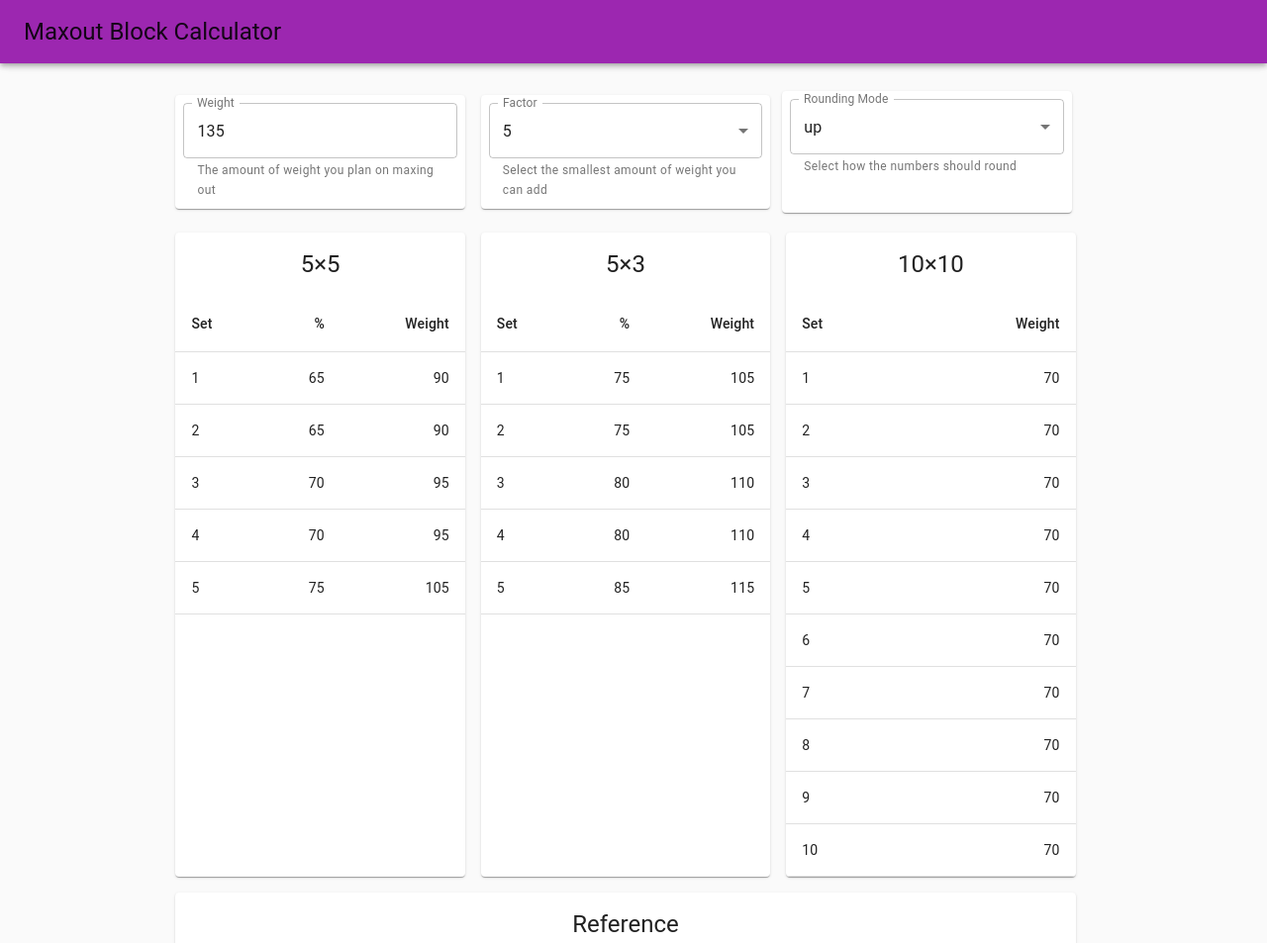
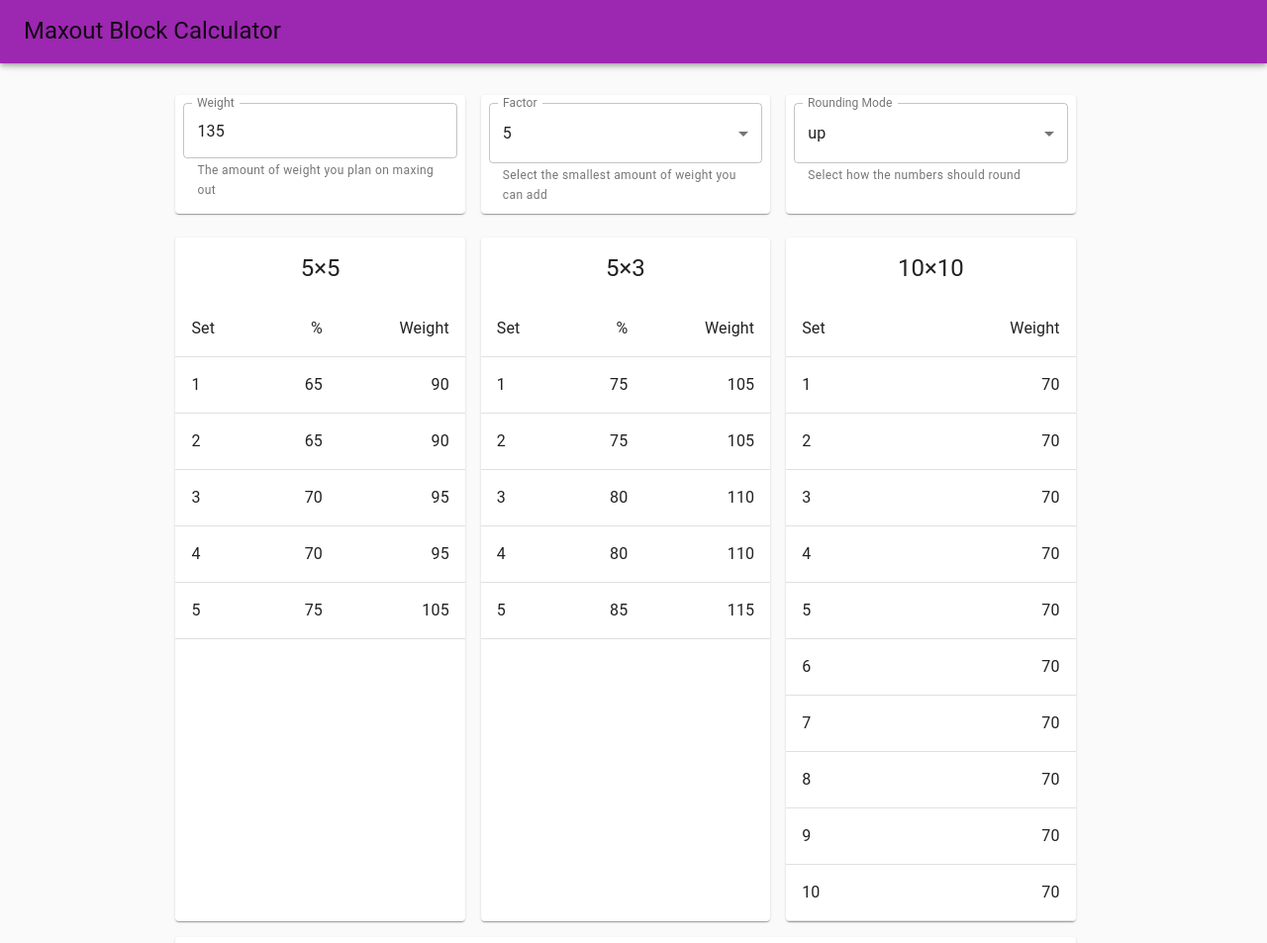
Before and after one commit to zack37/maxout-block-calculator, a Gatsby site: page / in a window 1280 px wide. Shown: the top 953 px of the page at 99% size. Built offline with nearby package versions, Linux system fonts and the light colour scheme; Gatsby itself is replaced by a stand-in of ours.

Commit message:
chore: minor cleanup
- Update the gatsby-config to be more accurate
- Update theme to be more complete
- Update result tables to use Typography and line up better

```diff
--- a/gatsby-config.js
+++ b/gatsby-config.js
@@ -4,8 +4,8 @@ module.exports = {
   pathPrefix: '/maxout-block-calculator',
   siteMetadata: {
     title: `Maxout Block Calculator`,
-    description: `Kick off your next, great Gatsby project with this default starter. This barebones starter ships with the main Gatsby configuration files you might need.`,
-    author: `@gatsbyjs`
+    description: `A calculator designed to give insight into how much weight you should be lifting in preparation for maxing out`,
+    author: `@zack37`,
   },
   plugins: [
     `gatsby-plugin-react-helmet`,
@@ -13,8 +13,8 @@ module.exports = {
       resolve: `gatsby-source-filesystem`,
       options: {
         name: `images`,
-        path: `${__dirname}/src/images`
-      }
+        path: `${__dirname}/src/images`,
+      },
     },
     `gatsby-transformer-sharp`,
     `gatsby-plugin-sharp`,
@@ -27,11 +27,11 @@ module.exports = {
         background_color: `#663399`,
         theme_color: `#663399`,
         display: `minimal-ui`,
-        icon: `src/images/favicon.png` // This path is relative to the root of the site.
-      }
-    }
+        icon: `src/images/favicon.png`, // This path is relative to the root of the site.
+      },
+    },
     // this (optional) plugin enables Progressive Web App + Offline functionality
     // To learn more, visit: https://gatsby.dev/offline
-    // `gatsby-plugin-offline`,
-  ]
+    `gatsby-plugin-offline`,
+  ],
 }
--- a/src/App.js
+++ b/src/App.js
@@ -12,7 +12,7 @@ const App = ({children}) => {
 }
 
 App.propTypes = {
-  children: PropTypes.any
+  children: PropTypes.any,
 }
 
 export default App
--- a/src/components/calculator/Calculator.js
+++ b/src/components/calculator/Calculator.js
@@ -4,6 +4,7 @@ import Grid from '@material-ui/core/Grid'
 import Paper from '@material-ui/core/Paper'
 import TextField from '@material-ui/core/TextField'
 import MenuItem from '@material-ui/core/MenuItem'
+import Typography from '@material-ui/core/Typography'
 
 import Results from './Results'
 
@@ -11,12 +12,12 @@ const factors = [2.5, 5]
 const ROUNDING_MODES = {
   UP: 'up',
   DOWN: 'down',
-  NEAREST: 'nearest'
+  NEAREST: 'nearest',
 }
 const roundingModeFnMap = {
   [ROUNDING_MODES.UP]: Math.ceil,
   [ROUNDING_MODES.DOWN]: Math.floor,
-  [ROUNDING_MODES.NEAREST]: Math.round
+  [ROUNDING_MODES.NEAREST]: Math.round,
 }
 // uses 5/100 rather than 0.05 because js rounding issues
 const percentSteps = Array.from({length: 20}, (_, i) => ((i + 1) * 5) / 100)
@@ -29,18 +30,18 @@ const roundTo = (multiple, roundingMode = 'up') => (x) =>
 const useStyles = makeStyles((theme) => ({
   root: {
     flexGrow: 1,
-    flexDirection: 'column'
+    flexDirection: 'column',
   },
   paper: {
     display: 'flex',
     flex: 1,
-    padding: theme.spacing(1)
+    padding: theme.spacing(1),
   },
   tableHeader: {
     display: 'flex',
     flex: 1,
-    justifyContent: 'center'
-  }
+    justifyContent: 'center',
+  },
 }))
 
 export default () => {
@@ -51,7 +52,13 @@ export default () => {
   const round = roundTo(factor, roundingMode)
 
   const handleWeightChange = ({target: {value}}) => {
-    setWeight(value && Number(value))
+    if (value === '') {
+      return setWeight(value)
+    }
+
+    const parsedValue = Number.parseInt(value || 0, 10)
+    const clampedValue = Math.max(0, Math.min(parsedValue, 1200))
+    setWeight(clampedValue)
   }
 
   return (
@@ -65,8 +72,6 @@ export default () => {
               label="Weight"
               type="number"
               value={weight}
-              min={0}
-              max={1200}
               variant="outlined"
               helperText="The amount of weight you plan on maxing out"
               onChange={handleWeightChange}
@@ -87,13 +92,13 @@ export default () => {
             >
               {factors.map((x) => (
                 <MenuItem key={x} value={x}>
-                  {x}
+                  <Typography>{x}</Typography>
                 </MenuItem>
               ))}
             </TextField>
           </Paper>
         </Grid>
-        <Grid item container spacing={1} xs={12} md={4}>
+        <Grid item container xs={12} md={4}>
           <Paper className={classes.paper}>
             <TextField
               fullWidth
@@ -107,7 +112,7 @@ export default () => {
             >
               {Object.keys(roundingModeFnMap).map((x) => (
                 <MenuItem key={x} value={x}>
-                  {x}
+                  <Typography>{x}</Typography>
                 </MenuItem>
               ))}
             </TextField>
@@ -122,7 +127,7 @@ export default () => {
             values={fiveByFiveSteps.map((x, i) => [
               i + 1,
               round(x * 100),
-              round(weight * x)
+              round(weight * x),
             ])}
           />
         </Grid>
@@ -133,7 +138,7 @@ export default () => {
             values={fiveByThreeSteps.map((x, i) => [
               i + 1,
               round(x * 100),
-              round(weight * x)
+              round(weight * x),
             ])}
           />
         </Grid>
@@ -150,7 +155,7 @@ export default () => {
             headerLabels={['%', 'Weight']}
             values={percentSteps.map((x) => [
               `${round(x * 100)}%`,
-              round(weight * x)
+              round(weight * x),
             ])}
           />
         </Grid>
--- a/src/components/calculator/Results.js
+++ b/src/components/calculator/Results.js
@@ -15,16 +15,14 @@ const useStyles = makeStyles(() => ({
   tableHeader: {
     display: 'flex',
     flex: 1,
-    justifyContent: 'center'
-  }
+    justifyContent: 'center',
+  },
 }))
-
-const lastItem = (array) => array[array.length - 1]
 
 const createRow = (row) =>
   row.map((cell, i) => (
-    <TableCell key={cell} align={i === 0 ? 'left' : 'right'}>
-      {cell}
+    <TableCell key={`${cell}-${i}`} align={i === 0 ? 'left' : 'right'}>
+      <Typography>{cell}</Typography>
     </TableCell>
   ))
 
@@ -47,16 +45,21 @@ const Results = ({title, headerLabels, values}) => {
           <TableRow>
             {headerLabels.map((label, i) => (
               <TableCell key={label} align={i === 0 ? 'left' : 'right'}>
-                {label}
+                <Typography>{label}</Typography>
               </TableCell>
             ))}
           </TableRow>
         </TableHead>
         <TableBody>
-          {values.map((row, i) => (
-            // eslint-disable-next-line react/no-array-index-key
-            <TableRow key={`table-row-${i}`}>{createRow(row)}</TableRow>
-          ))}
+          {values.map(
+            (row, i) => (
+              console.log(row),
+              (
+                // eslint-disable-next-line react/no-array-index-key
+                <TableRow key={`table-row-${i}`}>{createRow(row)}</TableRow>
+              )
+            ),
+          )}
         </TableBody>
       </Table>
     </TableContainer>
@@ -66,7 +69,7 @@ const Results = ({title, headerLabels, values}) => {
 Results.propTypes = {
   title: PropTypes.string.isRequired,
   headerLabels: PropTypes.arrayOf(PropTypes.string).isRequired,
-  values: PropTypes.arrayOf(PropTypes.array)
+  values: PropTypes.arrayOf(PropTypes.array),
 }
 
 export default Results
--- a/src/components/header.js
+++ b/src/components/header.js
@@ -9,18 +9,18 @@ import Link from '@material-ui/core/Link'
 const useStyles = makeStyles((theme) => ({
   appBar: {
     zIndex: theme.zIndex.drawer + 1,
-    color: theme.palette.primary
+    color: theme.palette.primary,
   },
   brand: {
     textDecoration: 'none',
-    flexGrow: 1
-    // color: theme.palette.text.primary,
+    flexGrow: 1,
+    color: theme.palette.text.primary,
   },
   title: {
     flexGrow: 1,
     display: 'flex',
-    justifyContent: 'flex-end'
-  }
+    justifyContent: 'flex-end',
+  },
 }))
 
 const Header = ({siteTitle}) => {
@@ -44,11 +44,11 @@ const Header = ({siteTitle}) => {
 }
 
 Header.propTypes = {
-  siteTitle: PropTypes.string
+  siteTitle: PropTypes.string,
 }
 
 Header.defaultProps = {
-  siteTitle: ``
+  siteTitle: ``,
 }
 
 export default Header
--- a/src/components/layout.js
+++ b/src/components/layout.js
@@ -15,8 +15,8 @@ import Header from './header'
 
 const useStyles = makeStyles((theme) => ({
   footer: {
-    padding: `${theme.spacing(3)}px 0px`
-  }
+    padding: `${theme.spacing(3)}px 0px`,
+  },
 }))
 
 const Layout = ({children}) => {
@@ -39,7 +39,7 @@ const Layout = ({children}) => {
         style={{
           margin: `0 auto`,
           maxWidth: 960,
-          padding: `2rem 1.0875rem 1.45rem`
+          padding: `2rem 1.0875rem 1.45rem`,
         }}
       >
         <main>{children}</main>
@@ -54,7 +54,7 @@ const Layout = ({children}) => {
 }
 
 Layout.propTypes = {
-  children: PropTypes.node.isRequired
+  children: PropTypes.node.isRequired,
 }
 
 export default Layout
--- a/src/components/seo.js
+++ b/src/components/seo.js
@@ -22,7 +22,7 @@ const SEO = ({description, lang, meta, title}) => {
           }
         }
       }
-    `
+    `,
   )
 
   const metaDescription = description || site.siteMetadata.description
@@ -30,43 +30,43 @@ const SEO = ({description, lang, meta, title}) => {
   return (
     <Helmet
       htmlAttributes={{
-        lang
+        lang,
       }}
       title={title}
       titleTemplate={`%s | ${site.siteMetadata.title}`}
       meta={[
         {
           name: `description`,
-          content: metaDescription
+          content: metaDescription,
         },
         {
           property: `og:title`,
-          content: title
+          content: title,
         },
         {
           property: `og:description`,
-          content: metaDescription
+          content: metaDescription,
         },
         {
           property: `og:type`,
-          content: `website`
+          content: `website`,
         },
         {
           name: `twitter:card`,
-          content: `summary`
+          content: `summary`,
         },
         {
           name: `twitter:creator`,
-          content: site.siteMetadata.author
+          content: site.siteMetadata.author,
         },
         {
           name: `twitter:title`,
-          content: title
+          content: title,
         },
         {
           name: `twitter:description`,
-          content: metaDescription
-        }
+          content: metaDescription,
+        },
       ].concat(meta)}
     />
   )
@@ -75,14 +75,14 @@ const SEO = ({description, lang, meta, title}) => {
 SEO.defaultProps = {
   lang: `en`,
   meta: [],
-  description: ``
+  description: ``,
 }
 
 SEO.propTypes = {
   description: PropTypes.string,
   lang: PropTypes.string,
   meta: PropTypes.arrayOf(PropTypes.object),
-  title: PropTypes.string.isRequired
+  title: PropTypes.string.isRequired,
 }
 
 export default SEO
--- a/src/theme.js
+++ b/src/theme.js
@@ -1,10 +1,17 @@
-import {createMuiTheme} from '@material-ui/core/styles'
+import {createMuiTheme, responsiveFontSizes} from '@material-ui/core/styles'
 import purple from '@material-ui/core/colors/purple'
+import green from '@material-ui/core/colors/green'
 
-export default (prefersDarkMode) =>
-  createMuiTheme({
+export default (prefersDarkMode) => {
+  const theme = createMuiTheme({
     palette: {
       type: prefersDarkMode ? 'dark' : 'light',
-      primary: purple
-    }
+      primary: purple,
+      secondary: {
+        main: green['400'],
+      },
+    },
   })
+
+  return responsiveFontSizes(theme)
+}
```
Also changed, not shown: 1 other file.
